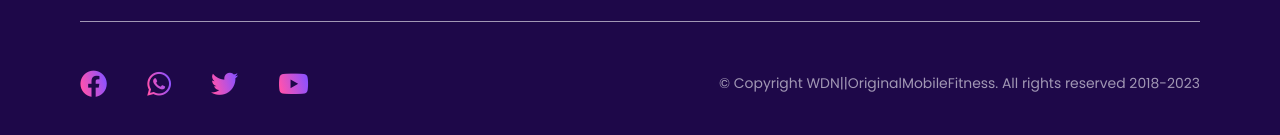
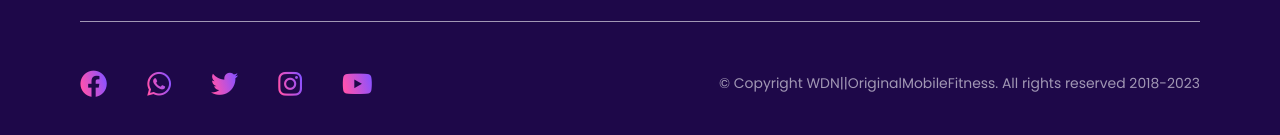
Before and after one commit to alexladwong/wanderaoriginalmobilefitness, a plain HTML site: page index.html in a window 1280 px wide. Shown: the part 5249-5384 px from the top of the page. Drawn offline with nearby package versions, Linux system fonts and the light colour scheme; a web font is replaced by a local one.

Commit message:
Update index.html

```diff
--- a/index.html
+++ b/index.html
@@ -401,6 +401,13 @@
                     </li>
 
                     <li>
+                        <a href="https://instagram.com/wandera_nicholas.54?igshid=YWYwM2I1ZDdmOQ==" target="_blank"
+                            class="footer__social-link">
+                            <i class="fa-brands fa-instagram"></i>
+                        </a>
+                    </li>
+
+                    <li>
                         <a href="https://www.youtube.com/results?search_query=wandera+nicholas&sp=mAEA" target="_blank"
                             class="footer__social-link">
                             <i class="fa-brands fa-youtube"></i>
```
